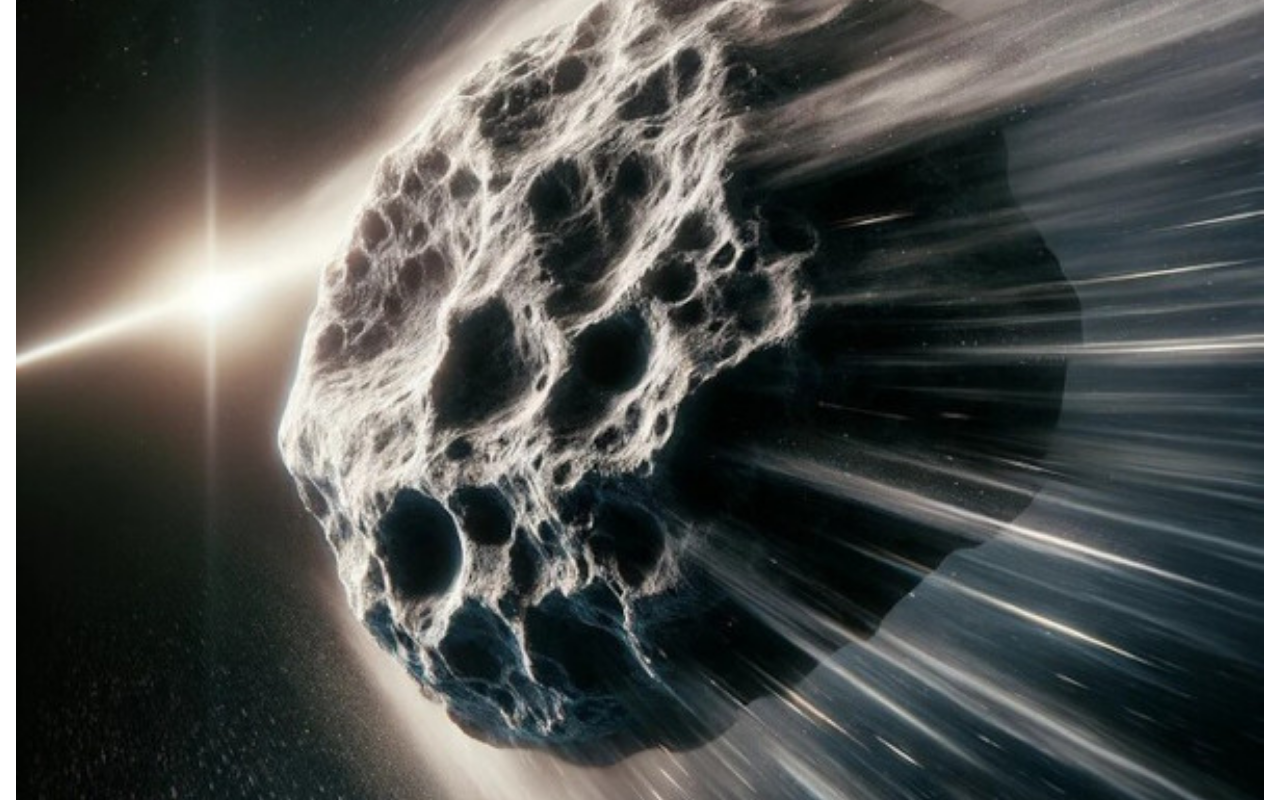
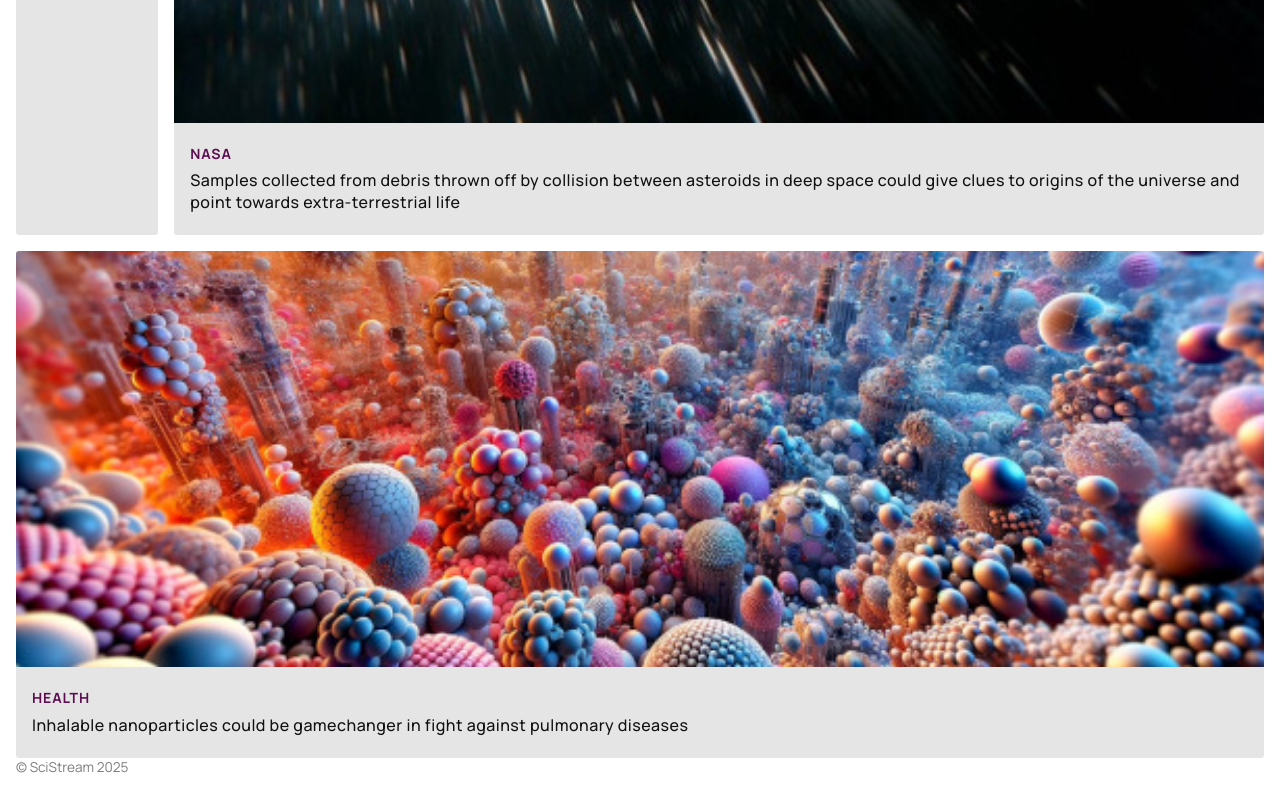
Before and after one commit to kvothe1387/SciStream, a plain HTML site: page index.html in a window 1280 px wide. Shown: the part 2000-2800 px from the top of the page. Drawn offline with Linux system fonts and the light colour scheme.

Commit message:
added breakpoint layout for += 500px

```diff
--- a/index.css
+++ b/index.css
@@ -17,6 +17,26 @@
   display: grid;
   grid-template-columns: 1fr;
   gap: 1em;
+}
+
+@media (min-width: 500px) {
+  main {
+    display: grid;
+    grid-template: 1fr 1fr;
+  }
+
+  .technology,
+  .health {
+    grid-column: span 2;
+  }
+
+  .environment {
+    grid-column: span 1;
+  }
+
+  .nasa {
+    grid-row: span 2;
+  }
 }
 
 /* =================
```
